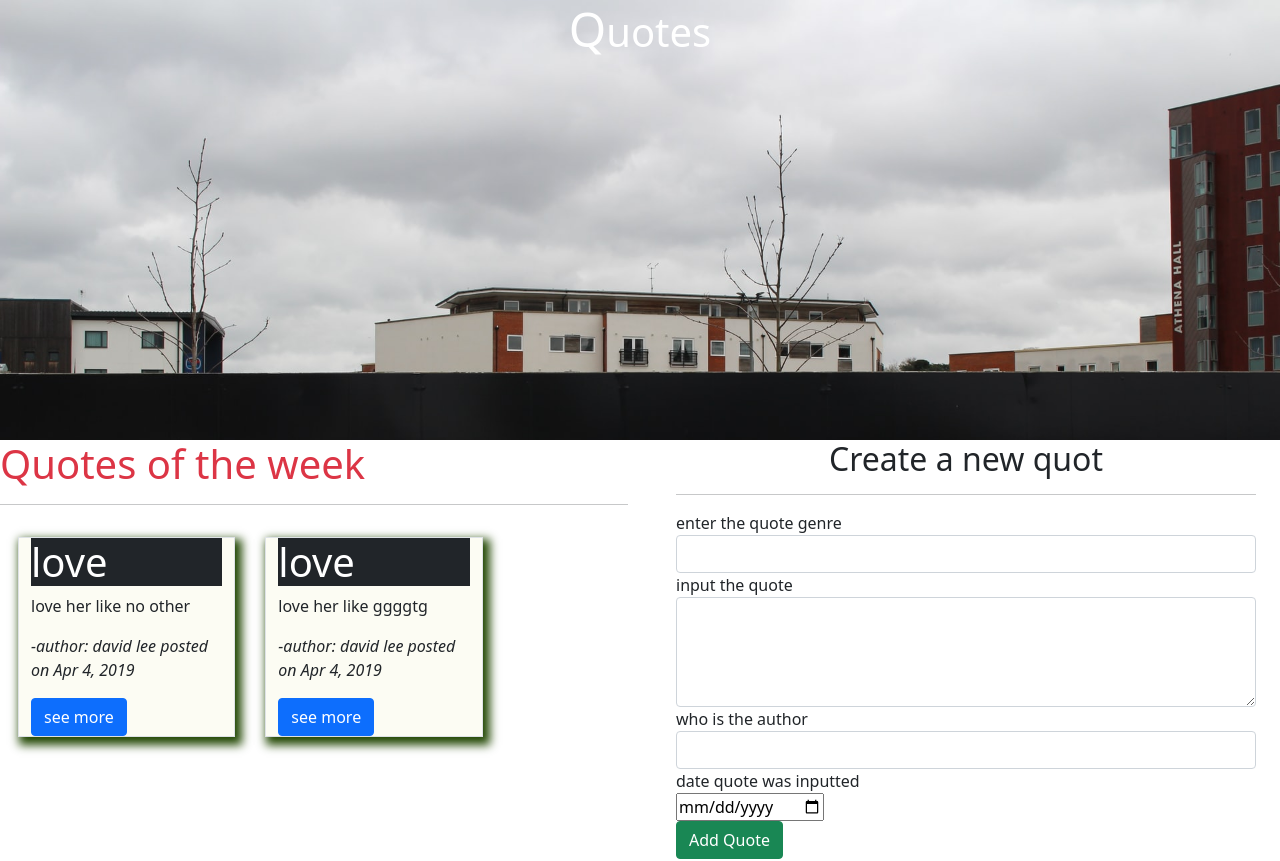
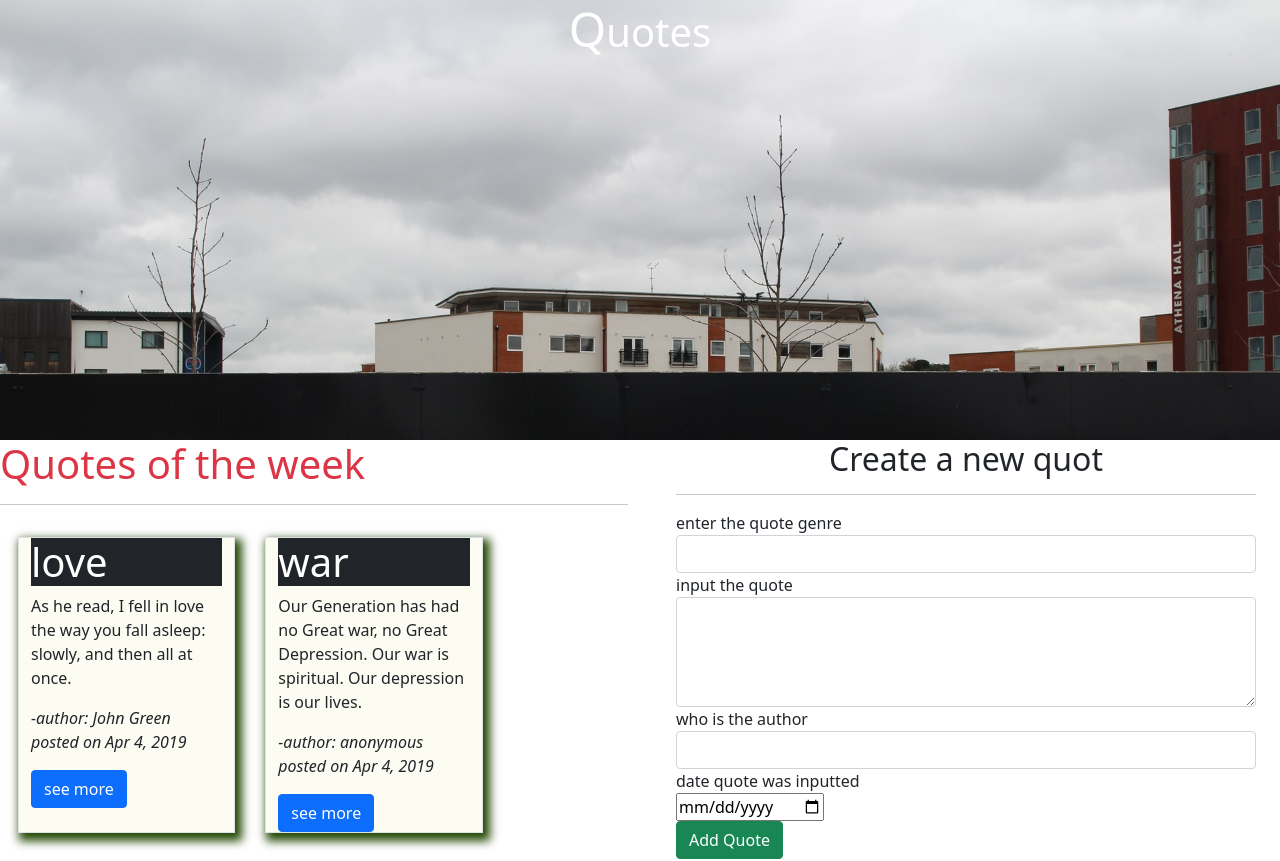
Before and after one commit to lanarokip/quotes-, an Angular app: page / in a window 1280 px wide. Shown: the top 861 px of the page. Built offline with nearby package versions, Linux system fonts and the light colour scheme.

Commit message:
added tht various component links to the module .js

```diff
--- a/package.json
+++ b/package.json
@@ -33,6 +33,7 @@
     "@angular/compiler-cli": "~12.2.0",
     "@types/jasmine": "~3.8.0",
     "@types/node": "^12.11.1",
+    "angular-cli-ghpages": "^1.0.0-rc.2",
     "jasmine-core": "~3.8.0",
     "karma": "~6.3.0",
     "karma-chrome-launcher": "~3.1.0",
--- a/src/app/app.component.html
+++ b/src/app/app.component.html
@@ -3,3 +3,4 @@
 </header>
 
 <app-quotes></app-quotes>
+<app-footer></app-footer>
--- a/src/app/app.module.ts
+++ b/src/app/app.module.ts
@@ -9,6 +9,7 @@ import { QuoteFormComponent } from './components/quote-form/quote-form.component
 import { FormsModule } from '@angular/forms';
 import { FontAwesomeModule } from '@fortawesome/angular-fontawesome';
 import { CountPipe } from './count.pipe';
+import { FooterComponent } from './components/footer/footer.component';
 @NgModule({
   declarations: [
     AppComponent,
@@ -16,6 +17,7 @@ import { CountPipe } from './count.pipe';
     QuoteDetailsComponent,
     QuoteFormComponent,
     CountPipe,
+    FooterComponent,
 
   ],
   imports: [
--- a/src/app/components/quotes/quotes.component.ts
+++ b/src/app/components/quotes/quotes.component.ts
@@ -13,16 +13,16 @@ export class QuotesComponent implements OnInit {
   quote: Quotes[]=[
     new Quotes(
       'love',
-      'david lee',
-      'love her like no other',
+      'John Green',
+      'As he read, I fell in love the way you fall asleep: slowly, and then all at once.',
       'it tells more of the love life',
       new Date(2019,3,4)
     ),
     new Quotes(
-      'love',
-      'david lee',
-      'love her like ggggtg',
-      'it tells more of the love life',
+      'war',
+      'anonymous',
+      'Our Generation has had no Great war, no Great Depression. Our war is spiritual. Our depression is our lives.',
+      'tels of the strugles we go through',
       new Date(2019,3,4)
     ),
   ];
```
